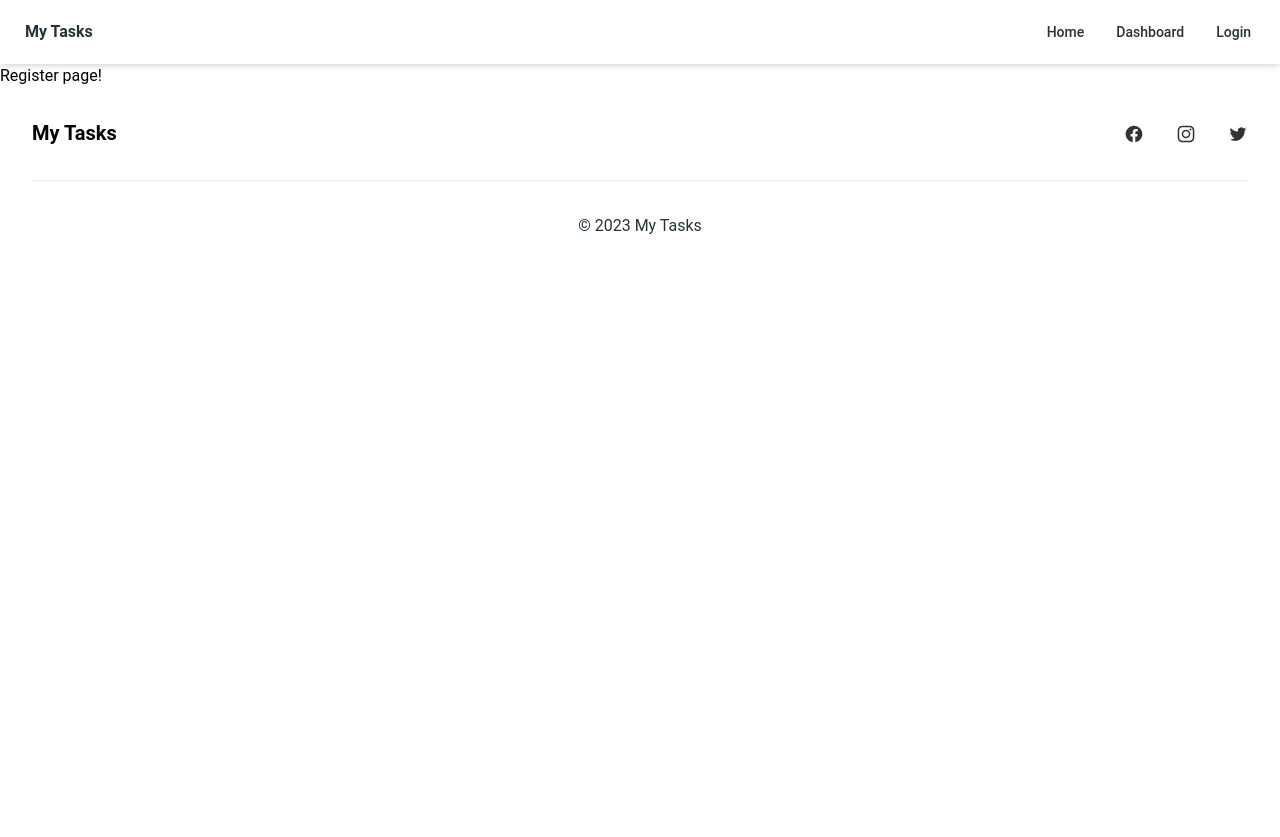
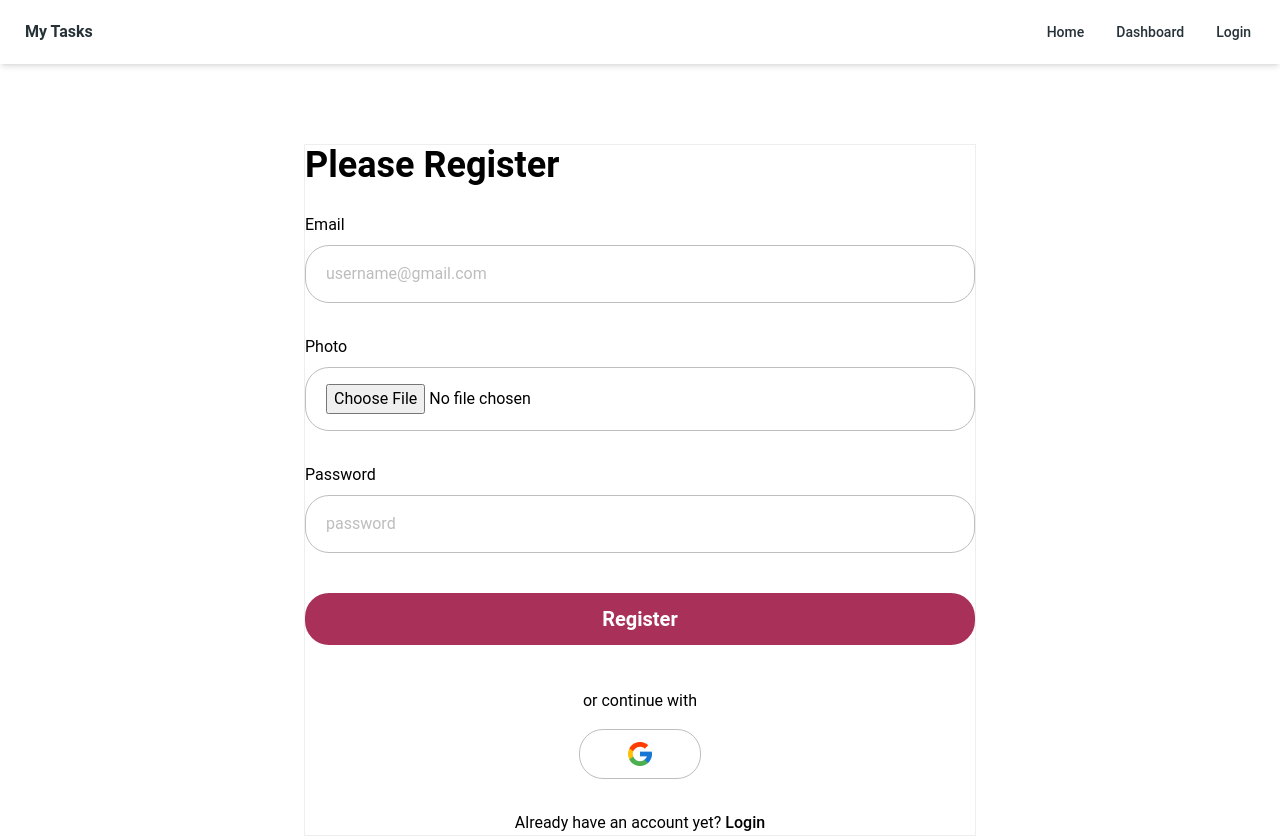
Before and after one commit to abusayed0/my-tasks-app-client, a React (Vite) app: page /register in a window 1280 px wide. Shown: the top 837 px of the page. Before the commit the page ends 800 px from the top, so only its background shows below. Built offline with nearby package versions, Linux system fonts and the light colour scheme.

Commit message:
added login and register page

```diff
--- a/package.json
+++ b/package.json
@@ -12,6 +12,7 @@
   "dependencies": {
     "@heroicons/react": "^2.1.1",
     "@material-tailwind/react": "^2.1.8",
+    "firebase": "^10.7.1",
     "localforage": "^1.10.0",
     "match-sorter": "^6.3.1",
     "react": "^18.2.0",
--- /dev/null
+++ b/src/firebase/intailize-firebase-authentication.js
@@ -0,0 +1,20 @@
+// Import the functions you need from the SDKs you need
+import { initializeApp } from "firebase/app";
+// TODO: Add SDKs for Firebase products that you want to use
+// https://firebase.google.com/docs/web/setup#available-libraries
+import { getAuth } from "firebase/auth";
+// Your web app's Firebase configuration
+const firebaseConfig = {
+  apiKey: import.meta.env.VITE_APIKEY,
+  authDomain: import.meta.env.VITE_AUTHDOMAIN,
+  projectId:import.meta.env.VITE_PROJECTID,
+  storageBucket: import.meta.env.VITE_STORAGEBUCKET,
+  messagingSenderId: import.meta.env.VITE_MESSAGINGSENDERID,
+  appId: import.meta.env.VITE_APPID,
+};
+console.log(import.meta.env.VITE_APIKEY,"api key");
+// Initialize Firebase
+const app = initializeApp(firebaseConfig);
+// Initialize Firebase Authentication and get a reference to the service
+const auth = getAuth(app);
+export default auth;
--- a/src/pages/home/home/Home.jsx
+++ b/src/pages/home/home/Home.jsx
@@ -1,6 +1,8 @@
 
 
 const Home = () => {
+
+
     return (
         <div>
             <p>This is home page!</p>
--- a/src/pages/login/login/Login.jsx
+++ b/src/pages/login/login/Login.jsx
@@ -1,8 +1,35 @@
+import { Link } from "react-router-dom";
+import googleImg from "../../../assets/google.png"
+const Login = () => {
+    const handleLogin = e => {
+        e.preventDefault();
+        const form = e.target;
+        const email = form.email.value;
+        const password = form.password.value;
+        console.log(email, password);
+    };
+    return (
+        <div className="mt-20 w-full max-w-2xl mx-auto border">
+            <h3 className="text-4xl font-bold">Please Login</h3>
+            <form onSubmit={handleLogin} className="mt-7">
+                <div>
+                    <label htmlFor="email">Email</label>
+                    <input className="mt-2 py-4 px-5 w-full border-[#BCBEC0] border rounded-3xl" placeholder="username@gmail.com" type="email" name="email" id="email" required/>
+                </div>
 
-const Login = () => {
-    return (
-        <div>
-            <p>Login page</p>
+                <div className="mt-8">
+                    <label htmlFor="Password">Password</label>
+                    <input className="mt-2 py-4 px-5 w-full border-[#BCBEC0] border rounded-3xl" placeholder="password" type="password" name="password" id="password" required/>
+                </div>
+                <button className="mt-10 py-3 font-bold text-xl bg-[#A93159] text-white w-full rounded-3xl">Login</button>
+            </form>
+            <p className="mt-11 text-center">or continue with</p>
+            <div className="mt-4 text-center">
+                <button className="border px-12 py-3 border-[#BCBEC0] rounded-3xl">
+                    <img src={googleImg} alt="" />
+                </button>
+            </div>
+            <p className="mt-8 text-center">Don&apos;t have an account yet? <Link to="/register" className="font-medium">Resiger</Link></p>
         </div>
     );
 };
--- a/src/pages/register/register/Register.jsx
+++ b/src/pages/register/register/Register.jsx
@@ -1,9 +1,42 @@
+import { Link } from "react-router-dom";
+import googleImg from "../../../assets/google.png"
 
 const Register = () => {
+    const handleRegister = e => {
+        e.preventDefault();
+        const form = e.target;
+        const email = form.email.value;
+        const photo = form.photo.files[0];
+
+        const password = form.password.value;
+        console.log(email,photo, password);
+    };
     return (
-        <div>
-            <p>Register page!</p>
+        <div className="mt-20 w-full max-w-2xl mx-auto border">
+        <h3 className="text-4xl font-bold">Please Register</h3>
+        <form onSubmit={handleRegister} className="mt-7">
+            <div>
+                <label htmlFor="email">Email</label>
+                <input className="mt-2 py-4 px-5 w-full border-[#BCBEC0] border rounded-3xl" placeholder="username@gmail.com" type="email" name="email" id="email" required/>
+            </div>
+            <div className="mt-8">
+                <label htmlFor="photo">Photo</label>
+                <input className="mt-2 py-4 px-5 w-full border-[#BCBEC0] border rounded-3xl" placeholder="Photo" type="file" name="photo" id="photo" required/>
+            </div>
+            <div className="mt-8">
+                <label htmlFor="Password">Password</label>
+                <input className="mt-2 py-4 px-5 w-full border-[#BCBEC0] border rounded-3xl" placeholder="password" type="password" name="password" id="password" required/>
+            </div>
+            <button className="mt-10 py-3 font-bold text-xl bg-[#A93159] text-white w-full rounded-3xl">Register</button>
+        </form>
+        <p className="mt-11 text-center">or continue with</p>
+        <div className="mt-4 text-center">
+            <button className="border px-12 py-3 border-[#BCBEC0] rounded-3xl">
+                <img src={googleImg} alt="" />
+            </button>
         </div>
+        <p className="mt-8 text-center">Already have an account yet? <Link to="/login" className="font-medium">Login</Link></p>
+    </div>
     );
 };
 
```
Also changed, not shown: src/assets/google.png (added), 1 other file (tests, documents, lock files or other folders).
